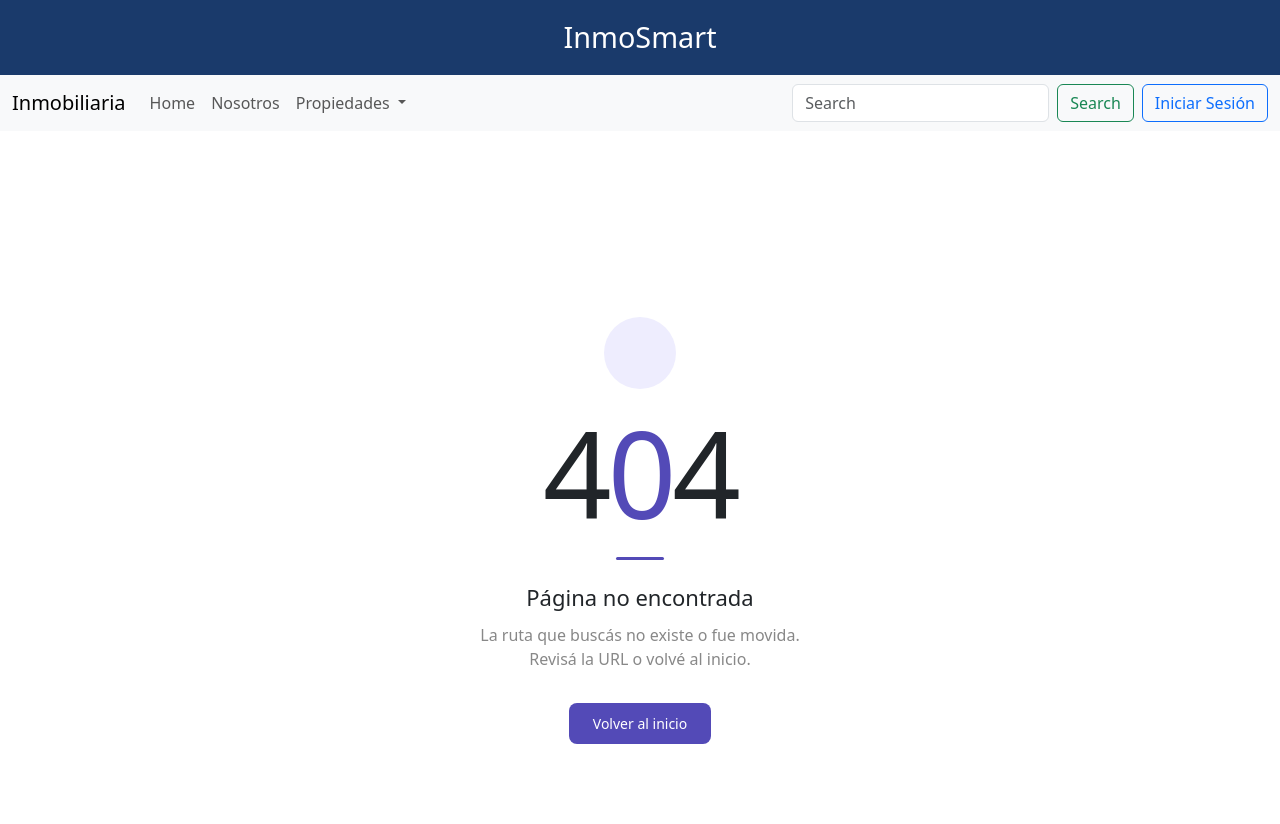
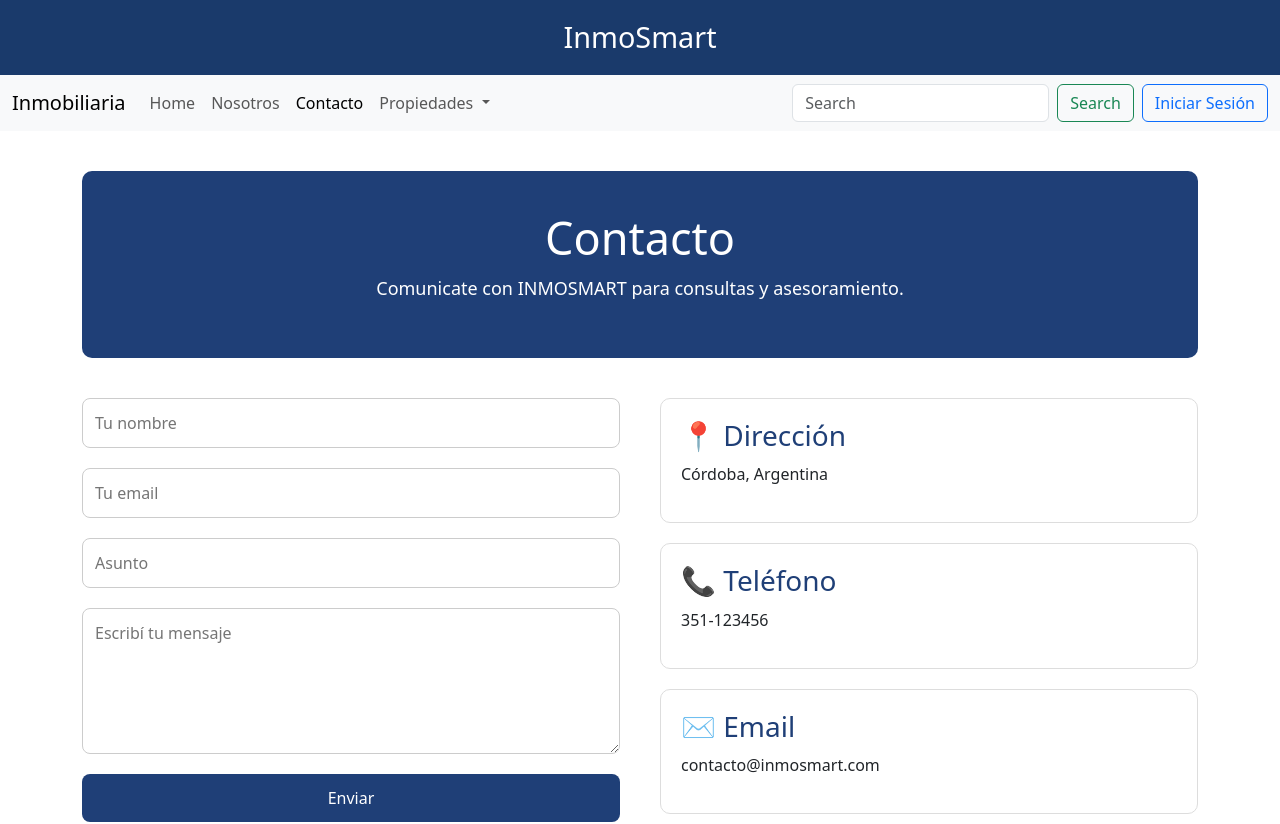
Before and after one commit to CreatiEdu/Modulo2026, an Angular app in the folder Frontend/app/: page /contacto in a window 1280 px wide. Shown: the top 824 px of the page. Built offline with nearby package versions, Linux system fonts and the light colour scheme.

Commit message:
creación pag de contacto

```diff
--- a/Frontend/app/src/app/app.routes.ts
+++ b/Frontend/app/src/app/app.routes.ts
@@ -2,6 +2,7 @@ import { Routes } from '@angular/router';
 import { QuienesSomosComponent } from './pages/quienes-somos/quienes-somos';
 import { Home } from './pages/home/home';
 import { Login } from './pages/login/login';
+import { Contacto } from './pages/contacto/contacto';
 import { DashboardUsuario } from './pages/dashboard-usuario/dashboard-usuario';
 import { DashboardAdmin } from './pages/dashboard-admin/dashboard-admin';
 import { Pagina404 } from '../pages/pagina404/pagina404';
@@ -12,6 +13,7 @@ export const routes: Routes = [
   { path: 'login', component: Login },
   { path: 'dashboard-usuario', component: DashboardUsuario },
   { path: 'dashboard-admin', component: DashboardAdmin },
+  { path: 'contacto', component: Contacto },
 
   // agregado de rutas
   { path: '', redirectTo: '/home', pathMatch: 'full' },
--- /dev/null
+++ b/Frontend/app/src/app/pages/contacto/contacto.css
@@ -0,0 +1,74 @@
+.contacto-container {
+  margin-top: 40px;
+  margin-bottom: 40px;
+}
+
+.contacto-header {
+  background-color: #1f3f77;
+  color: white;
+  padding: 40px;
+  border-radius: 10px;
+  text-align: center;
+  margin-bottom: 40px;
+}
+
+.contacto-header h1 {
+  font-size: 45px;
+  margin-bottom: 10px;
+}
+
+.contacto-header p {
+  font-size: 18px;
+}
+
+.contenido-contacto {
+  display: flex;
+  gap: 40px;
+  flex-wrap: wrap;
+}
+
+.formulario {
+  flex: 1;
+  display: flex;
+  flex-direction: column;
+  gap: 20px;
+}
+
+.formulario input,
+.formulario textarea {
+  padding: 12px;
+  border: 1px solid #ccc;
+  border-radius: 8px;
+}
+
+.formulario button {
+  background-color: #1f3f77;
+  color: white;
+  border: none;
+  padding: 12px;
+  border-radius: 8px;
+  cursor: pointer;
+}
+
+.formulario button:hover {
+  background-color: #2b569e;
+}
+
+.info-contacto {
+  flex: 1;
+  display: flex;
+  flex-direction: column;
+  gap: 20px;
+}
+
+.card-info {
+  background-color: white;
+  border: 1px solid #ddd;
+  border-radius: 10px;
+  padding: 20px;
+}
+
+.card-info h3 {
+  color: #1f3f77;
+  margin-bottom: 10px;
+}
--- /dev/null
+++ b/Frontend/app/src/app/pages/contacto/contacto.html
@@ -0,0 +1,47 @@
+<div class="container contacto-container">
+
+  <div class="contacto-header">
+    <h1>Contacto</h1>
+    <p>Comunicate con INMOSMART para consultas y asesoramiento.</p>
+  </div>
+
+  <div class="contenido-contacto">
+
+    <!-- FORMULARIO -->
+    <div class="formulario">
+
+      <input type="text" placeholder="Tu nombre">
+
+      <input type="email" placeholder="Tu email">
+
+      <input type="text" placeholder="Asunto">
+
+      <textarea rows="5" placeholder="Escribí tu mensaje"></textarea>
+
+      <button>Enviar</button>
+
+    </div>
+
+    <!-- INFORMACIÓN -->
+    <div class="info-contacto">
+
+      <div class="card-info">
+        <h3>📍 Dirección</h3>
+        <p>Córdoba, Argentina</p>
+      </div>
+
+      <div class="card-info">
+        <h3>📞 Teléfono</h3>
+        <p>351-123456</p>
+      </div>
+
+      <div class="card-info">
+        <h3>✉️ Email</h3>
+        <p>contacto@inmosmart.com</p>
+      </div>
+
+    </div>
+
+  </div>
+
+</div>
--- a/Frontend/app/src/app/shared/navbar/navbar.html
+++ b/Frontend/app/src/app/shared/navbar/navbar.html
@@ -1,6 +1,7 @@
 <nav class="navbar navbar-expand-lg bg-body-tertiary">
   <div class="container-fluid">
     <a class="navbar-brand" href="#">Inmobiliaria</a>
+
     <button
       class="navbar-toggler"
       type="button"
@@ -12,20 +13,42 @@
     >
       <span class="navbar-toggler-icon"></span>
     </button>
+
     <div class="collapse navbar-collapse" id="navbarSupportedContent">
+
       <ul class="navbar-nav me-auto mb-2 mb-lg-0">
+
         <li class="nav-item">
           <a
             class="nav-link"
             routerLink="/"
             routerLinkActive="active"
             [routerLinkActiveOptions]="{ exact: true }"
-            >Home</a
           >
+            Home
+          </a>
         </li>
+
         <li class="nav-item">
-          <a class="nav-link" routerLink="/quienes-somos" routerLinkActive="active">Nosotros</a>
+          <a
+            class="nav-link"
+            routerLink="/quienes-somos"
+            routerLinkActive="active"
+          >
+            Nosotros
+          </a>
         </li>
+
+        <li class="nav-item">
+          <a
+            class="nav-link"
+            routerLink="/contacto"
+            routerLinkActive="active"
+          >
+            Contacto
+          </a>
+        </li>
+
         <li class="nav-item dropdown">
           <a
             class="nav-link dropdown-toggle"
@@ -36,19 +59,49 @@
           >
             Propiedades
           </a>
+
           <ul class="dropdown-menu">
-            <li><a class="dropdown-item" href="#">Casas en venta</a></li>
-            <li><a class="dropdown-item" href="#">Lotes y terrenos en venta</a></li>
+            <li>
+              <a class="dropdown-item" href="#">
+                Casas en venta
+              </a>
+            </li>
+
+            <li>
+              <a class="dropdown-item" href="#">
+                Lotes y terrenos en venta
+              </a>
+            </li>
+
             <li><hr class="dropdown-divider" /></li>
-            <li><a class="dropdown-item" href="#">Alquileres</a></li>
+
+            <li>
+              <a class="dropdown-item" href="#">
+                Alquileres
+              </a>
+            </li>
           </ul>
         </li>
+
       </ul>
+
       <form class="d-flex" role="search">
-        <input class="form-control me-2" type="search" placeholder="Search" aria-label="Search" />
-        <button class="btn btn-outline-success" type="submit">Search</button>
+        <input
+          class="form-control me-2"
+          type="search"
+          placeholder="Search"
+          aria-label="Search"
+        />
+
+        <button class="btn btn-outline-success" type="submit">
+          Search
+        </button>
       </form>
-      <a routerLink="/login" class="btn btn-outline-primary ms-2">Iniciar Sesión</a>
+
+      <a routerLink="/login" class="btn btn-outline-primary ms-2">
+        Iniciar Sesión
+      </a>
+
     </div>
   </div>
 </nav>
```
Also changed, not shown: Frontend/app/src/app/pages/contacto/contacto.ts (added, +9 -0 lines), 1 other file (tests, documents, lock files or other folders).
